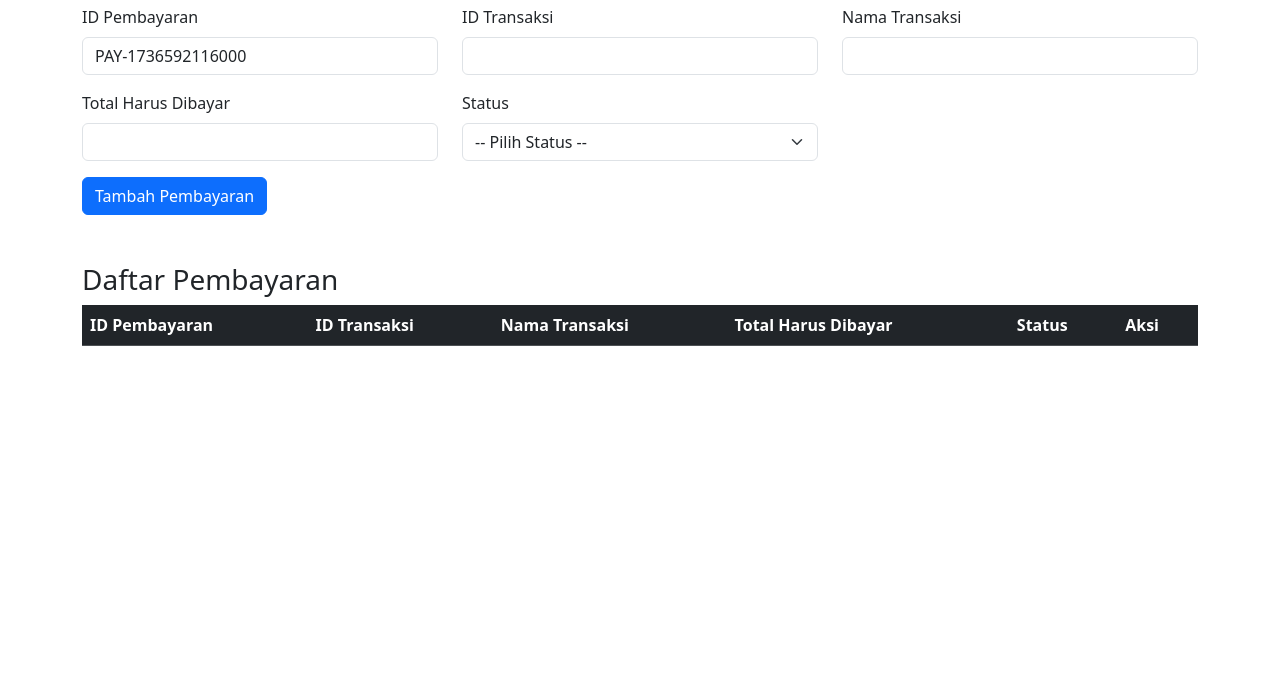
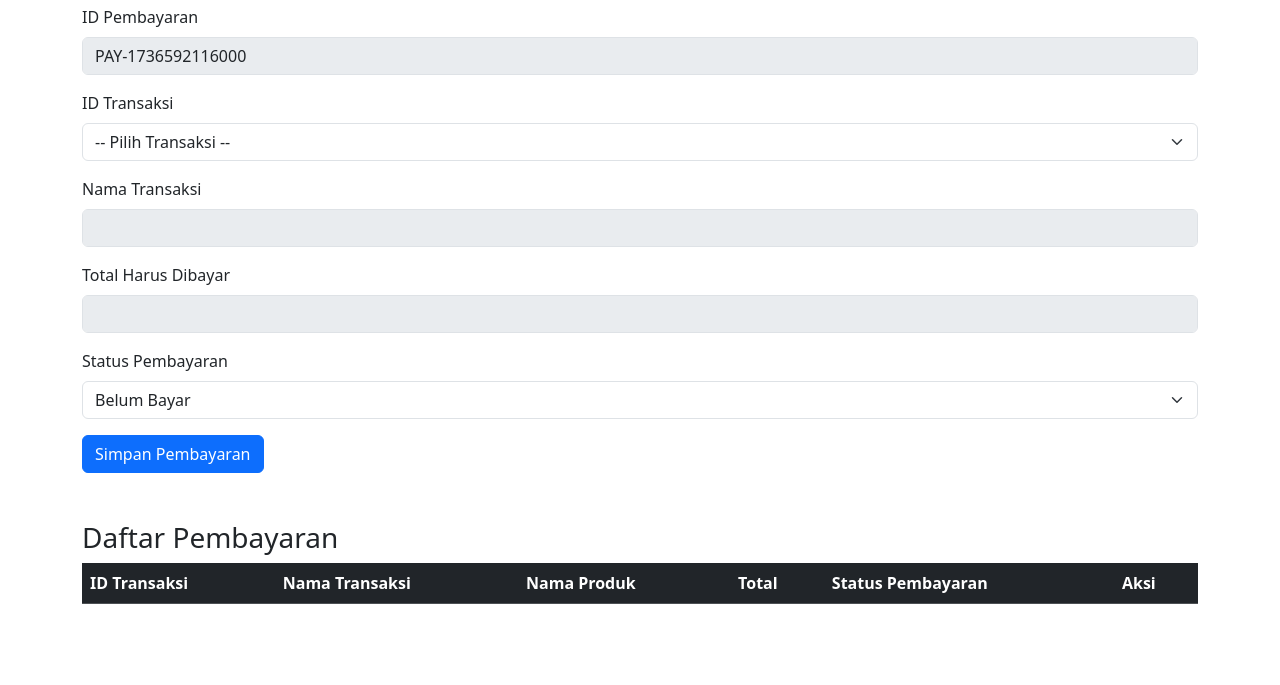
Before and after one commit to tris910509/project-app, a plain HTML site: page pembayaran.html in a window 1280 px wide. Shown: the part 115-800 px from the top of the page. Drawn offline with nearby package versions, Linux system fonts and the light colour scheme.

Commit message:
Update pembayaran.html

```diff
--- a/pembayaran.html
+++ b/pembayaran.html
@@ -9,54 +9,50 @@
 </head>
 <body>
     <div class="container mt-5">
-        <h1 class="text-center mb-4"><i class="fas fa-wallet"></i> Fitur Pembayaran</h1>
+        <h1 class="text-center mb-4"><i class="fas fa-money-check-alt"></i> Fitur Pembayaran</h1>
 
-        <!-- Form Tambah Pembayaran -->
-        <form id="formPembayaran" onsubmit="return tambahPembayaran(event)">
-            <div class="row">
-                <div class="col-md-4 mb-3">
-                    <label for="idPembayaran" class="form-label">ID Pembayaran</label>
-                    <input type="text" class="form-control" id="idPembayaran" readonly>
-                </div>
-                <div class="col-md-4 mb-3">
-                    <label for="idTransaksi" class="form-label">ID Transaksi</label>
-                    <input type="text" class="form-control" id="idTransaksi" required>
-                </div>
-                <div class="col-md-4 mb-3">
-                    <label for="namaTransaksi" class="form-label">Nama Transaksi</label>
-                    <input type="text" class="form-control" id="namaTransaksi" required>
-                </div>
+        <!-- Form Pembayaran -->
+        <form id="formPembayaran" onsubmit="return simpanPembayaran(event)">
+            <div class="mb-3">
+                <label for="idPembayaran" class="form-label">ID Pembayaran</label>
+                <input type="text" class="form-control" id="idPembayaran" disabled>
             </div>
-            <div class="row">
-                <div class="col-md-4 mb-3">
-                    <label for="totalHarusDibayar" class="form-label">Total Harus Dibayar</label>
-                    <input type="number" class="form-control" id="totalHarusDibayar" required>
-                </div>
-                <div class="col-md-4 mb-3">
-                    <label for="statusPembayaran" class="form-label">Status</label>
-                    <select class="form-select" id="statusPembayaran" required>
-                        <option value="">-- Pilih Status --</option>
-                        <option value="Lunas">Lunas</option>
-                        <option value="Belum Bayar">Belum Bayar</option>
-                        <option value="Belum Konfirmasi">Belum Konfirmasi</option>
-                        <option value="Proses">Proses</option>
-                        <option value="Konfirmasi">Konfirmasi</option>
-                    </select>
-                </div>
+            <div class="mb-3">
+                <label for="idTransaksi" class="form-label">ID Transaksi</label>
+                <select class="form-select" id="idTransaksi" onchange="updateTotal()" required>
+                    <option value="">-- Pilih Transaksi --</option>
+                </select>
             </div>
-            <button type="submit" class="btn btn-primary">Tambah Pembayaran</button>
+            <div class="mb-3">
+                <label for="namaTransaksi" class="form-label">Nama Transaksi</label>
+                <input type="text" class="form-control" id="namaTransaksi" disabled>
+            </div>
+            <div class="mb-3">
+                <label for="totalBayar" class="form-label">Total Harus Dibayar</label>
+                <input type="number" class="form-control" id="totalBayar" disabled>
+            </div>
+            <div class="mb-3">
+                <label for="statusPembayaran" class="form-label">Status Pembayaran</label>
+                <select class="form-select" id="statusPembayaran" required>
+                    <option value="Belum Bayar">Belum Bayar</option>
+                    <option value="Proses">Proses</option>
+                    <option value="Pending">Pending</option>
+                    <option value="Lunas">Lunas</option>
+                </select>
+            </div>
+            <button type="submit" class="btn btn-primary">Simpan Pembayaran</button>
         </form>
 
-        <!-- Tabel Data Pembayaran -->
+        <!-- Tabel Pembayaran -->
         <h3 class="mt-5">Daftar Pembayaran</h3>
         <table class="table table-striped" id="tabelPembayaran">
             <thead class="table-dark">
                 <tr>
-                    <th>ID Pembayaran</th>
                     <th>ID Transaksi</th>
                     <th>Nama Transaksi</th>
-                    <th>Total Harus Dibayar</th>
-                    <th>Status</th>
+                    <th>Nama Produk</th>
+                    <th>Total</th>
+                    <th>Status Pembayaran</th>
                     <th>Aksi</th>
                 </tr>
             </thead>
```
